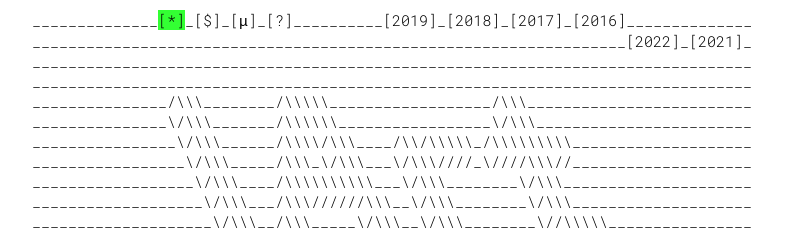
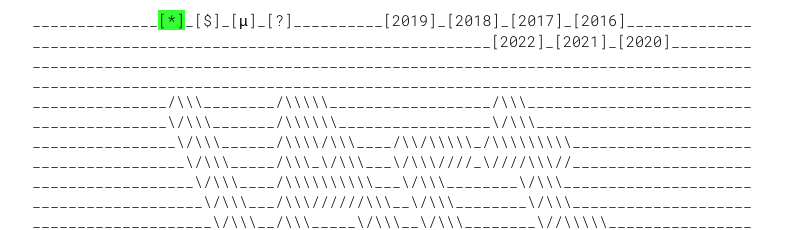
Before and after one commit to backslashart/backslashart.org, a Jekyll site: the page built from index.md, in a window 1280 px wide and 900 px high. Shown: the top 230 px of the window, without its empty margins (248-1033 px from the left). Built offline with Jekyll 4.4.1, drawn with Linux system fonts in a browser that asks for light colours.

```diff
--- a/_includes/header.html
+++ b/_includes/header.html
@@ -11,7 +11,7 @@ ______________<!--
 --><a href="/2017/kate-gilmore-they-call-us-a-storm/"{% if page.url == "/2017/kate-gilmore-they-call-us-a-storm/" %} class="current"{% endif %}>[2017]</a>_<!--
 --><a href="/2016/matthew-weinstein-the-living-end/"{% if page.url == "/2016/matthew-weinstein-the-living-end/" %} class="current"{% endif %}>[2016]</a><!--
 -->______________
-__________________________________________________________________<!--
+___________________________________________________<!--
 --><a href="/2022/jen-liu/"{% if page.url == "/2022/jen-liu/" %} class="current"{% endif %}>[2022]</a>_<!--
 --><a href="/2021/christie-neptune/"{% if page.url == "/2021/christie-neptune/" %} class="current"{% endif %}>[2021]</a>_<!--
 --><a href="/2020/devin-kenny/"{% if page.url == "/2020/devin-kenny/" %} class="current"{% endif %}>[2020]</a>_<!--
```
